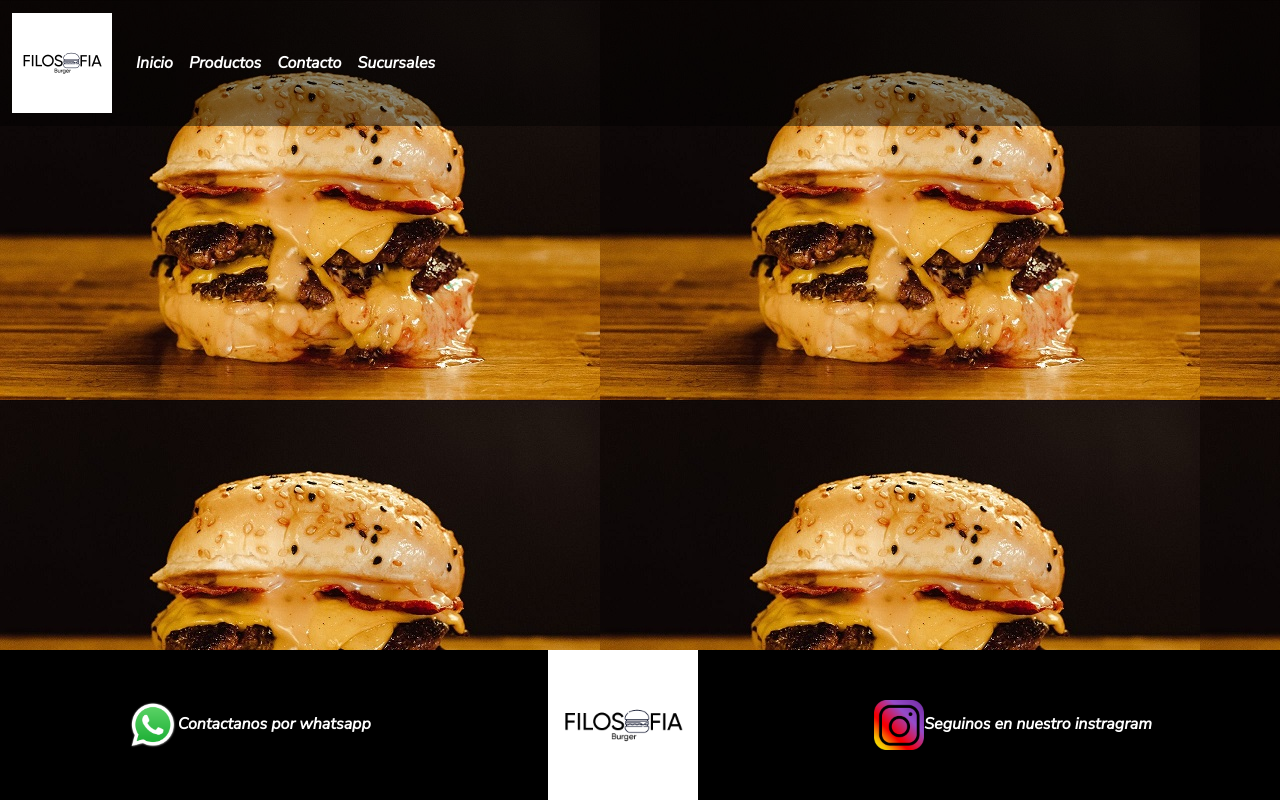
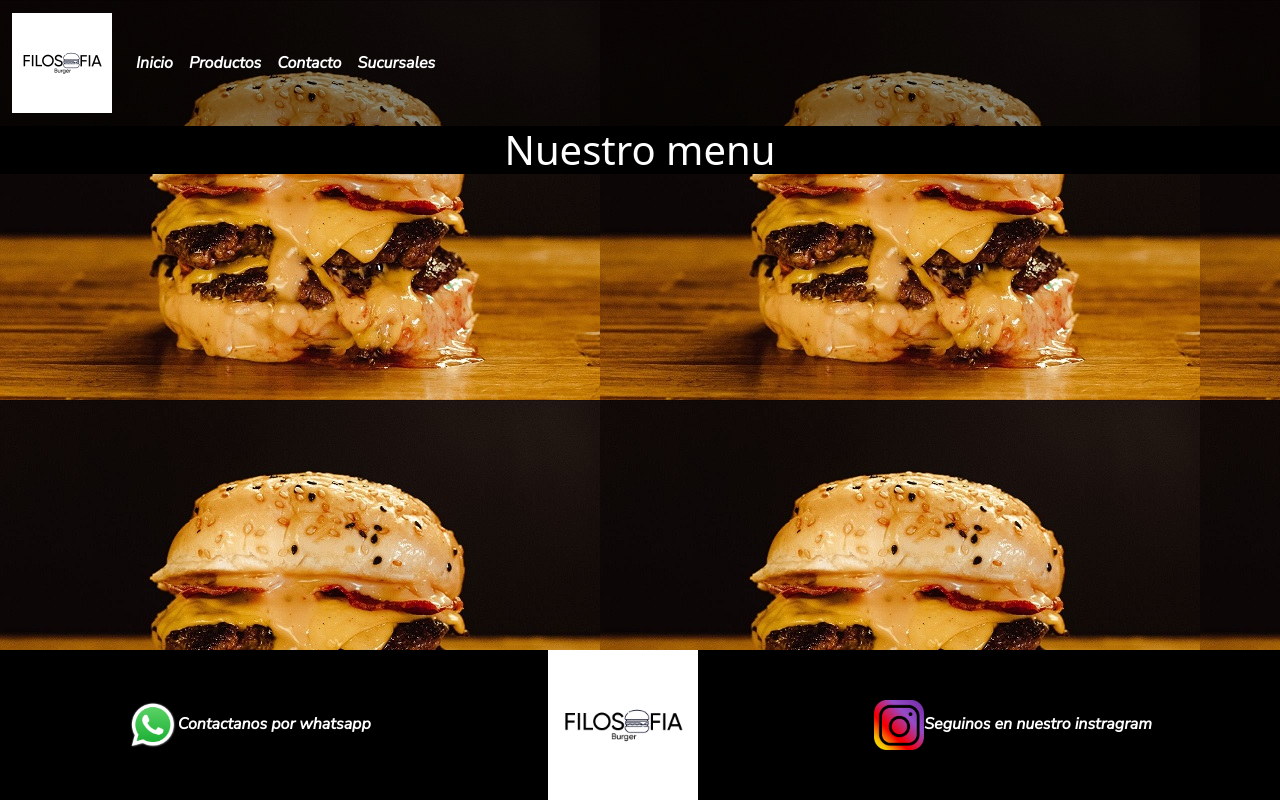
Before and after one commit to ivaannv/Proyecto-1, a plain HTML site: page pages/Menu.html in a window 1280 px wide. Drawn offline with nearby package versions, Linux system fonts and the light colour scheme.

Commit message:
agrgo title en menu

```diff
--- a/pages/Menu.html
+++ b/pages/Menu.html
@@ -43,6 +43,15 @@
           </nav>
         </header>
       <!--Fin Header-->
+
+        <!--Section menu-->
+        <section class="menu conteiner">
+          <h1 class="title-menu">Nuestro menu</h1>
+
+        </section>
+
+
+
         <!--Footer-->
     <footer class="footer-conteiner">
         <div class="footer">
--- a/style.css
+++ b/style.css
@@ -104,3 +104,11 @@ body{
 
     }
 }
+
+.title-menu{
+    background-color: black;
+    color: white;
+    font-weight: 400;
+    text-align: center;
+
+}
```
Also changed, not shown: pages/Sucursales.html (+2 -2 lines).
